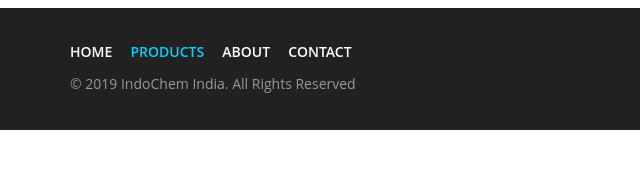
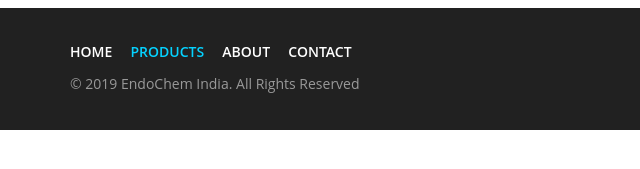
Before and after one commit to iamitpatole/indochem, a plain HTML site: page products/product_detail.html in a window 1280 px wide. Shown: the part 313-482 px from the top of the page, 0-640 px from the left. Drawn offline with Linux system fonts and the light colour scheme.

Commit message:
update indochem name

```diff
--- a/products/product_detail.html
+++ b/products/product_detail.html
@@ -93,7 +93,7 @@
                         <li><a href="about.html">About</a></li>
                         <li><a href="contact.html">Contact</a></li>
                      </ul>
-                     <p>© 2019 IndoChem India. All Rights Reserved</p>
+                     <p>© 2019 EndoChem India. All Rights Reserved</p>
                   </div>
             <div class="clearfix"> </div>
          </div>
```
